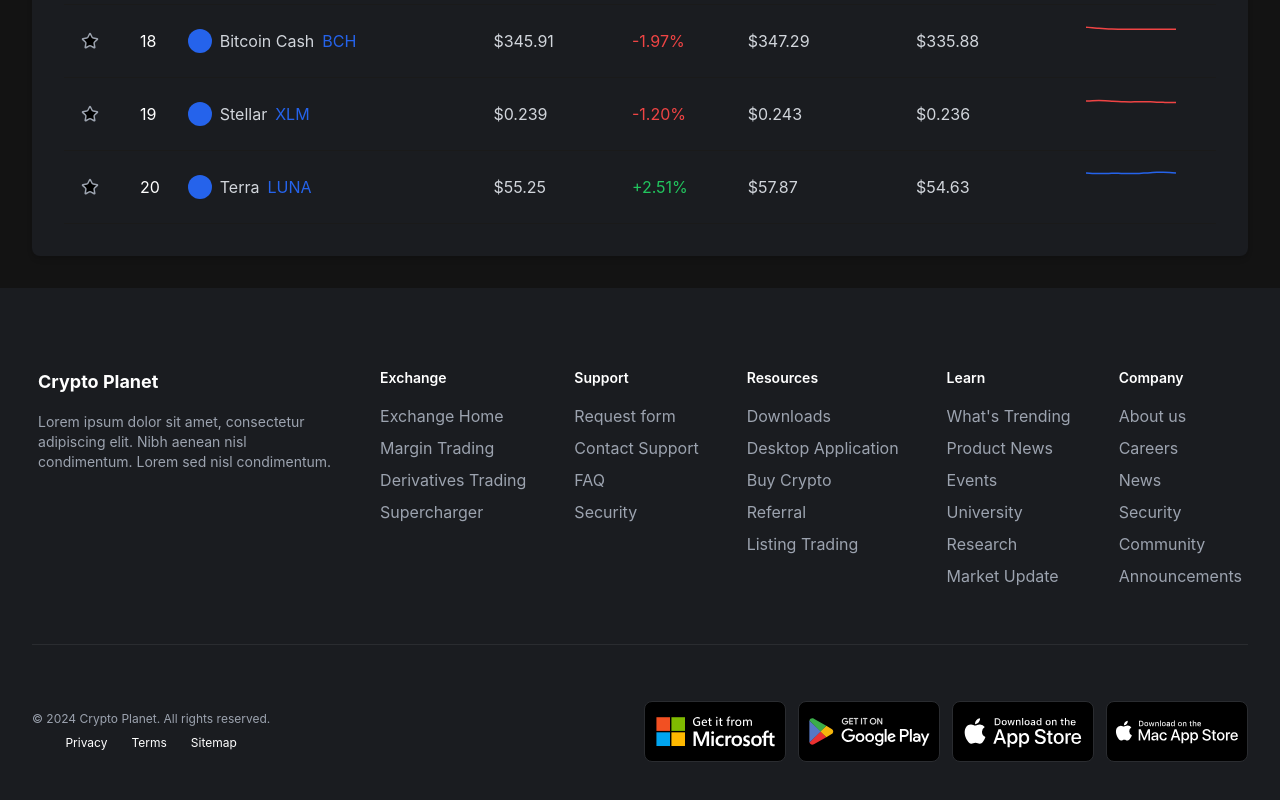
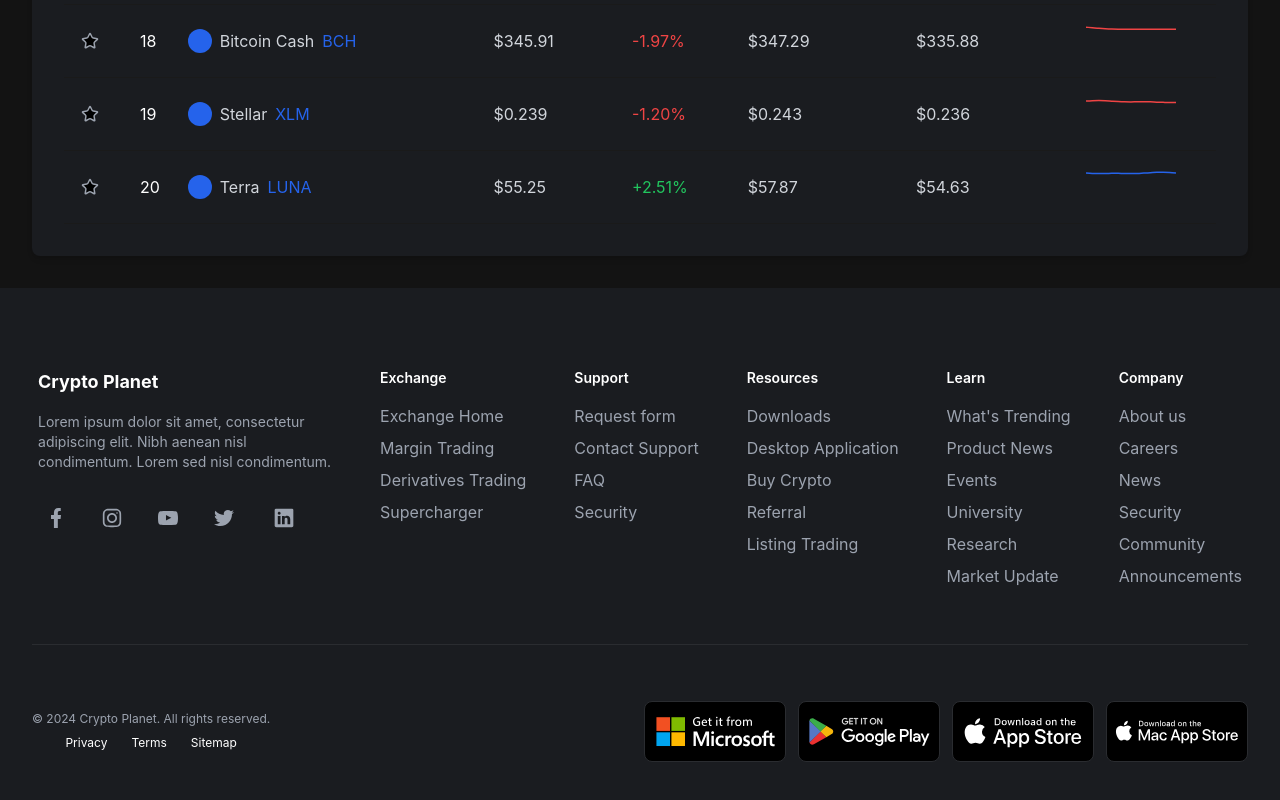
Before and after one commit to fabiodelllima/crypto-planet-frontend, a React (Vite) app in the folder crypto-planet/: page /market in a window 1280 px wide. Shown: the part 2012-2812 px from the top of the page. Built offline with nearby package versions, Linux system fonts and the light colour scheme.

Commit message:
fix: Correção dos ícones de redes sociais no footer

```diff
--- a/crypto-planet/src/components/common/Button.tsx
+++ b/crypto-planet/src/components/common/Button.tsx
@@ -1,9 +1,9 @@
 import { ButtonHTMLAttributes, useEffect, useRef, useState } from "react";
 
 interface ButtonProps extends ButtonHTMLAttributes<HTMLButtonElement> {
-  styleType?: "primary" | "secondary" | "tertiary" | "badge";
+  styleType?: "primary" | "secondary" | "tertiary" | "badge" | "footerIcon";
   disabled?: boolean;
-  size?: "badge" | "x-small" | "small" | "medium" | "large";
+  size?: "footerIcon" | "badge" | "x-small" | "small" | "medium" | "large";
   iconSide?: "left" | "right";
   loading?: boolean;
   formButton?: boolean;
@@ -54,6 +54,10 @@ const Button = ({
         setDisabledStyle(
           "bg-black border border-greySecondary opacity-50 cursor-not-allowed"
         );
+        break;
+      case "footerIcon":
+        setStyle("bg-transparent hover:bg-greySecondary");
+        break;
     }
 
     switch (size) {
@@ -71,6 +75,9 @@ const Button = ({
         break;
       case "badge":
         setButtonSize("px-0 py-1 rounded-lg");
+        break;
+      case "footerIcon":
+        setButtonSize("p-2 rounded-lg");
         break;
     }
   }, [styleType, size]);
--- a/crypto-planet/src/components/layout/Footer.tsx
+++ b/crypto-planet/src/components/layout/Footer.tsx
@@ -68,20 +68,21 @@ const Footer = () => {
               Lorem ipsum dolor sit amet, consectetur adipiscing elit. Nibh
               aenean nisl condimentum. Lorem sed nisl condimentum.
             </p>
+
             <div className="flex gap-5 pt-2 items-center">
-              <Button className="p-2 bg-transparent hover:bg-greySecondary rounded-lg">
+              <Button styleType="footerIcon" size="footerIcon">
                 <img src={iconFacebook} className="w-5" />
               </Button>
-              <Button className="p-2 bg-transparent hover:bg-greySecondary rounded-lg">
+              <Button styleType="footerIcon" size="footerIcon">
                 <img src={iconInstagram} className="w-5" />
               </Button>
-              <Button className="p-2 bg-transparent hover:bg-greySecondary rounded-lg">
+              <Button styleType="footerIcon" size="footerIcon">
                 <img src={iconYoutube} className="w-5" />
               </Button>
-              <Button className="p-2 bg-transparent hover:bg-greySecondary rounded-lg">
+              <Button styleType="footerIcon" size="footerIcon">
                 <img src={iconTwitter} className="w-5" />
               </Button>
-              <Button className="p-1 bg-transparent hover:bg-greySecondary rounded-lg">
+              <Button styleType="footerIcon" size="footerIcon">
                 <img src={iconLinkedin} className="w-7" />
               </Button>
             </div>
```
